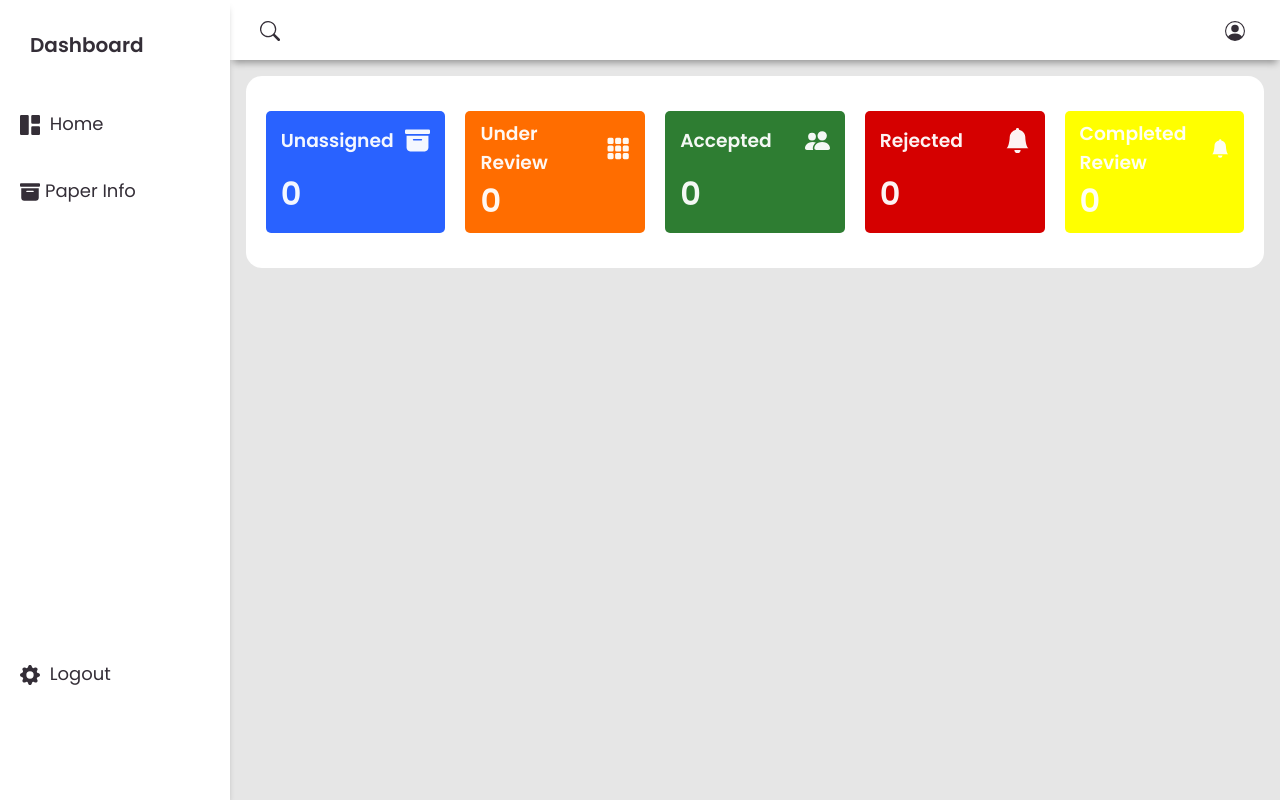
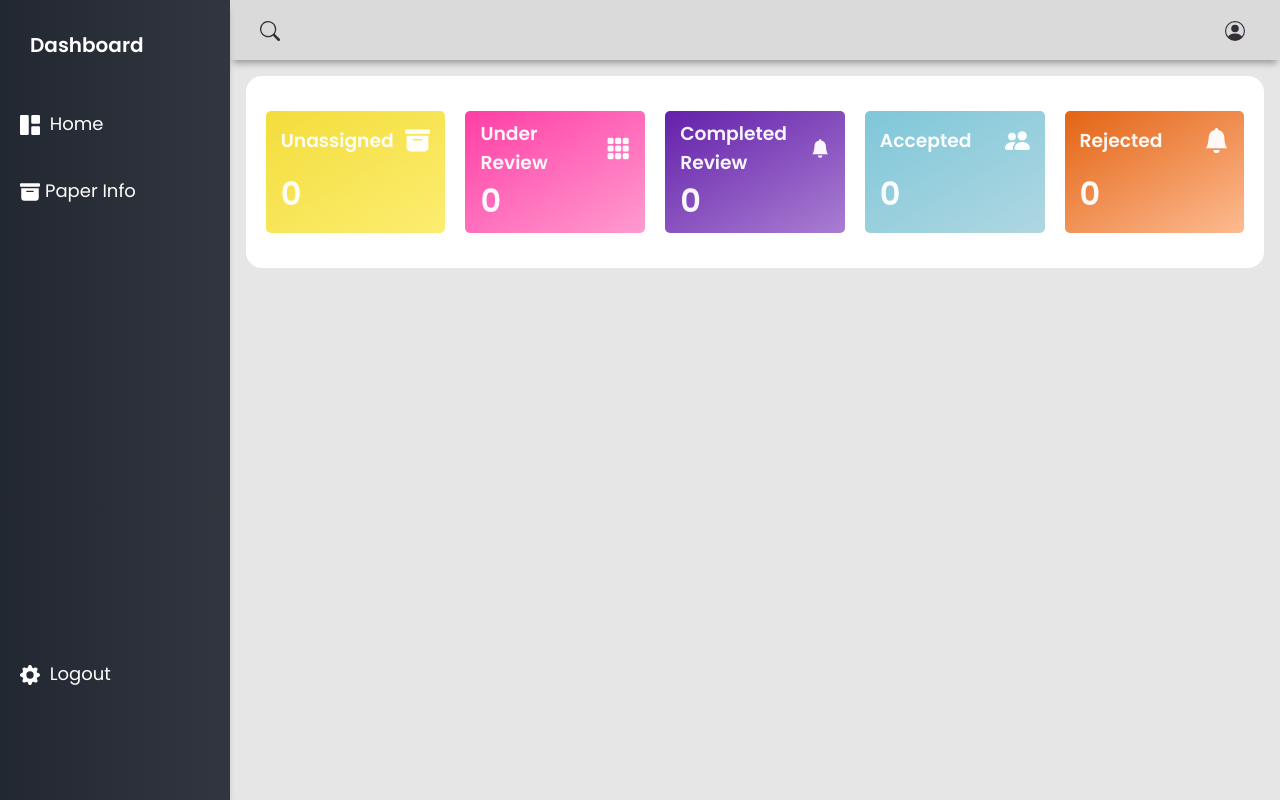
Before and after one commit to Myth-64/SELab_Mini_Project, a React (Vite) app in the folder client/: page /dashboard in a window 1280 px wide. Built offline with nearby package versions, Linux system fonts and the light colour scheme; no server answers; sample sign-in values are in the browser's storage.

Commit message:
Modified UI colours - Changed colours and order of paper status cards in Home Page - Changed Sidebar to grey - Fixed margin in tags in Paper Info - Changed text in status button of paper info -

```diff
--- a/client/src/App.css
+++ b/client/src/App.css
@@ -56,6 +56,7 @@ body {
   justify-content: space-between;
   padding: 0 30px 0 30px;
   box-shadow: 0 6px 7px -3px rgba(0, 0, 0, 0.35);
+  background-color: rgb(218, 218, 218);
 }
 
 .menu-icon {
@@ -72,6 +73,8 @@ body {
   transition: all 0.5s;
   -webkit-transition: all 0.5s;
   box-shadow: 0 6px 7px -3px rgba(0, 0, 0, 0.35);
+  background-color: #2B3244;
+  background-image: linear-gradient(to right, #222831 , #31363F);
 }
 
 .sidebar-title {
@@ -90,6 +93,7 @@ body {
   margin-top: 15px;
   font-size: 20px;
   font-weight: 700;
+  color: white;
 }
 
 .sidebar-list {
@@ -100,6 +104,7 @@ body {
 .sidebar-list-item {
   padding: 20px 20px 20px 20px;
   font-size: 18px;
+  color: white;
 }
 
 .sidebar-list-item:hover {
@@ -163,22 +168,22 @@ body {
 }
 
 .card:first-child {
-  background-color: #2962ff;
+  background-image: linear-gradient(-30deg, #fded71, #f3dd3c);
 }
 
 .card:nth-child(2) {
-  background-color: #ff6d00;
+  background-image: linear-gradient(-30deg, #ff9bd0, #FF3EA5);
 }
 
 .card:nth-child(3) {
-  background-color: #2e7d32;
+  background-image: linear-gradient(-30deg, #a97ed2, #6420AA);
 }
 
 .card:nth-child(4) {
-  background-color: #d50000;
+  background-image: linear-gradient(-30deg, #afd7e1, #7FC7D9);
 }
 .card:nth-child(5) {
-  background-color: yellow;
+  background-image: linear-gradient(-30deg, #fdbb91, #E36414);
 }
 .card-inner {
   display: flex;
--- a/client/src/assets/styles/PaperDetails.css
+++ b/client/src/assets/styles/PaperDetails.css
@@ -15,6 +15,7 @@
   display: flex;
   gap: 1rem;
   flex-wrap: wrap;
+  margin-top: 1rem;
 }
 .review-box {
   margin: 1.5rem;
--- a/client/src/assets/styles/Paperinfo.css
+++ b/client/src/assets/styles/Paperinfo.css
@@ -24,7 +24,7 @@
   background-color: yellow;
 }
 .box {
-  border-radius: 0.25rem;
+  border-radius: 0.5rem;
   padding: 0.5rem;
 }
 .paperinfo-header {
--- a/client/src/pages/Home.jsx
+++ b/client/src/pages/Home.jsx
@@ -108,6 +108,13 @@ function Home() {
         </div>
         <div className="card">
           <div className="card-inner">
+            <h3>Completed Review</h3>
+            <BsFillBellFill className="card_icon" />
+          </div>
+          <h1>{completed_review_count}</h1>
+        </div>
+        <div className="card">
+          <div className="card-inner">
             <h3>Accepted</h3>
             <BsPeopleFill className="card_icon" />
           </div>
@@ -120,13 +127,6 @@ function Home() {
           </div>
           <h1>{rejected_count}</h1>
         </div>
-        <div className="card">
-          <div className="card-inner">
-            <h3>Completed Review</h3>
-            <BsFillBellFill className="card_icon" />
-          </div>
-          <h1>{completed_review_count}</h1>
-        </div>
       </div>
     </main>
   );
--- a/client/src/pages/PaperInfo.jsx
+++ b/client/src/pages/PaperInfo.jsx
@@ -43,6 +43,14 @@ const paperdetails = [
   },
 ];
 
+const statusMap =  new Map([
+  ["UNASSIGNED","Unassigned"],
+  ["UNDER_REVIEW","Under Review"],
+  ["COMPLETED_REVIEW","Completed Review"],
+  ["ACCEPTED","Accepted"],
+  ["REJECTED","Rejected"]
+])
+
 const PaperInfo = () => {
   const response = useLoaderData();
   const navigate = useNavigate();
@@ -77,7 +85,9 @@ const PaperInfo = () => {
               {title}
             </h4>
             <div className={status == 'REJECTED' ? 'red box' : 'green box'}>
-              {status}
+              <div style={{'color':'white'}}>
+                {statusMap.get(status)}
+              </div>
             </div>
           </div>
         );
```
